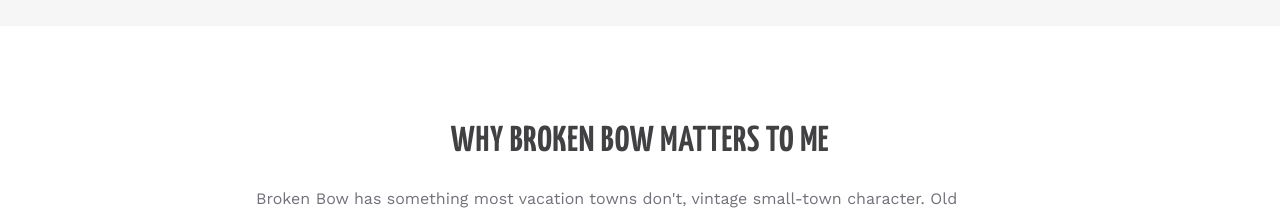
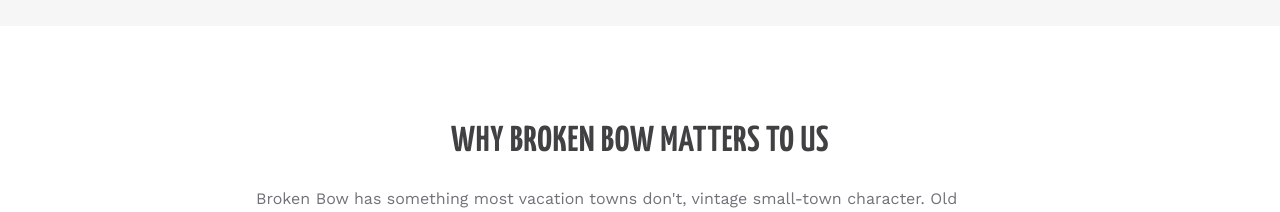
Before and after one commit to popsandthefamily/frontierpropmgmt, a Next.js app: page /about in a window 1280 px wide. Shown: the part 2060-2272 px from the top of the page. Built offline with nearby package versions, Linux system fonts and the light colour scheme.

Commit message:
copy(about): 'Why Broken Bow Matters To Me' -> 'To Us' (team voice)

```diff
--- a/src/app/about/page.tsx
+++ b/src/app/about/page.tsx
@@ -186,7 +186,7 @@ export default function AboutPage() {
       <SectionWrapper background="white">
         <div className="mx-auto max-w-3xl">
           <h2 className="mb-6 text-center text-3xl font-bold text-charcoal md:text-4xl">
-            Why Broken Bow Matters To Me
+            Why Broken Bow Matters To Us
           </h2>
           <div className="space-y-4 text-muted-foreground leading-relaxed">
             <p>
```
